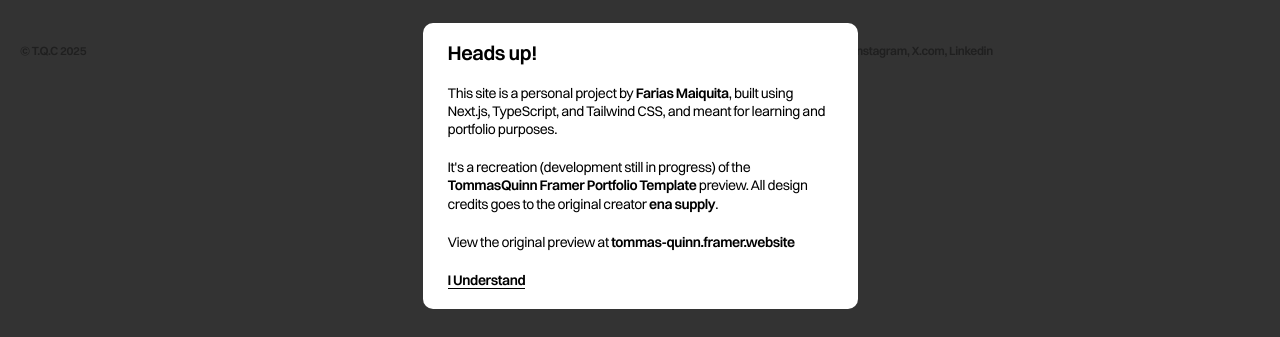
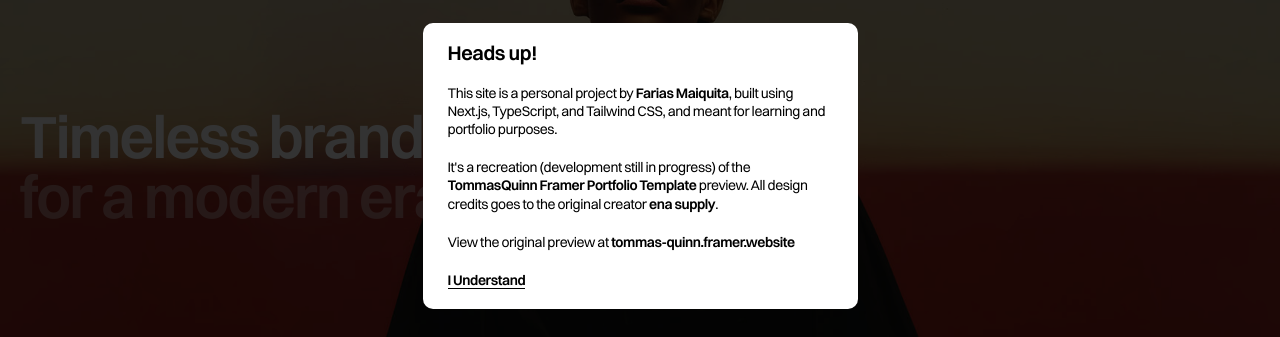
Before and after one commit to fariasmaiquita/tq-clone, a Next.js app: page /studio in a window 1280 px wide. Shown: the part 234-571 px from the top of the page. Built offline with nearby package versions, Linux system fonts and the light colour scheme; what tailwindcss-motion would draw is missing.

Commit message:
Add StudioHero.tsx component

```diff
--- /dev/null
+++ b/src/app/components/StudioHero.tsx
@@ -0,0 +1,15 @@
+import FadeInImage from "@/app/components/FadeInImage";
+
+export default function StudioHero() {
+    return (
+        <section className="has-bg-img bg-black/40 min-[1200px]:h-dvh max-[1200px]:min-[810px]:h-[calc(100dvh_-_58px)] max-[810px]:h-[calc(100dvh_-_49px)] relative text-white overflow-hidden">
+            <FadeInImage src="/img/studio/tqc-studio-hero-1920w.avif" alt="" priority={true} sizes="100vw" />
+            <h2 className="absolute z-10 max-w-[582px] w-full min-[810px]:px-[20px] px-[15px] top-1/2 -translate-y-1/2 min-[1200px]:text-[60px] min-[810px]:text-[48px] text-[38px] tracking-[-0.03em] font-semibold">
+                Timeless brands
+                <div className="opacity-40">
+                    for a modern era.
+                </div>
+            </h2>
+        </section>
+    )
+}
```
